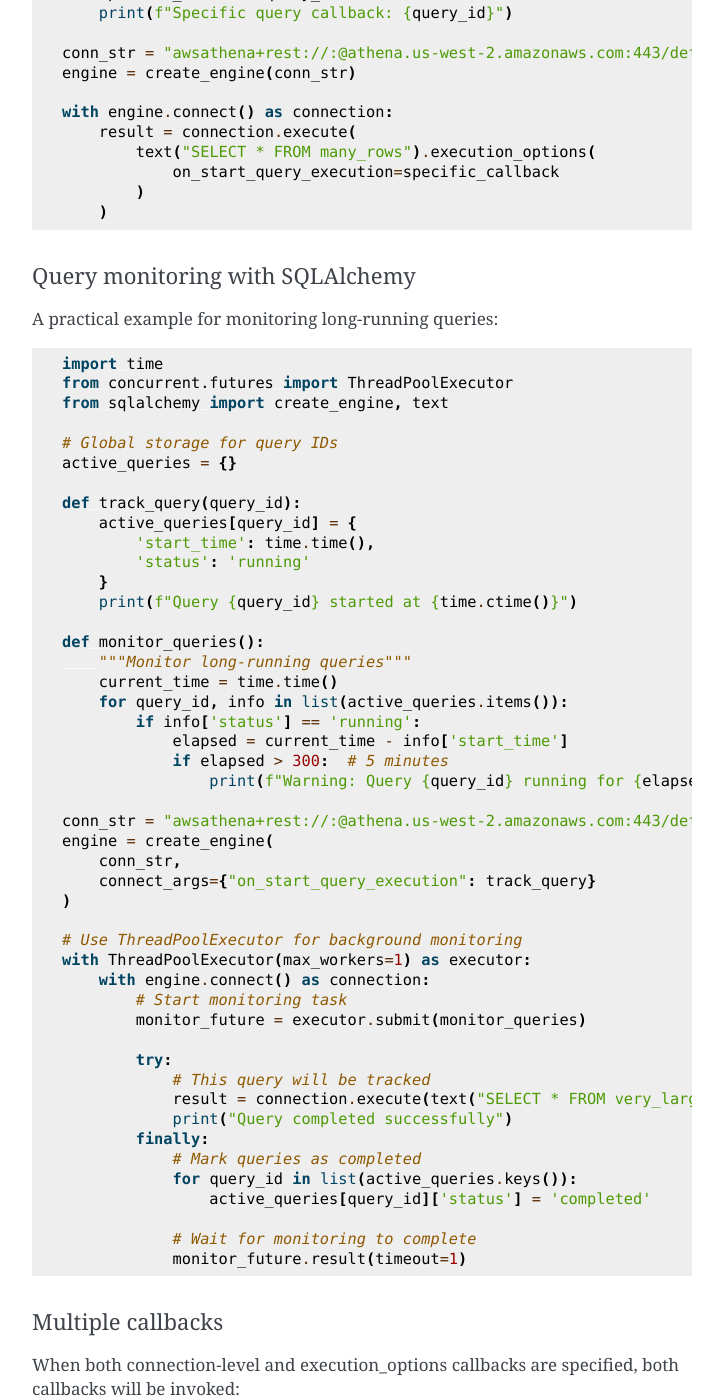
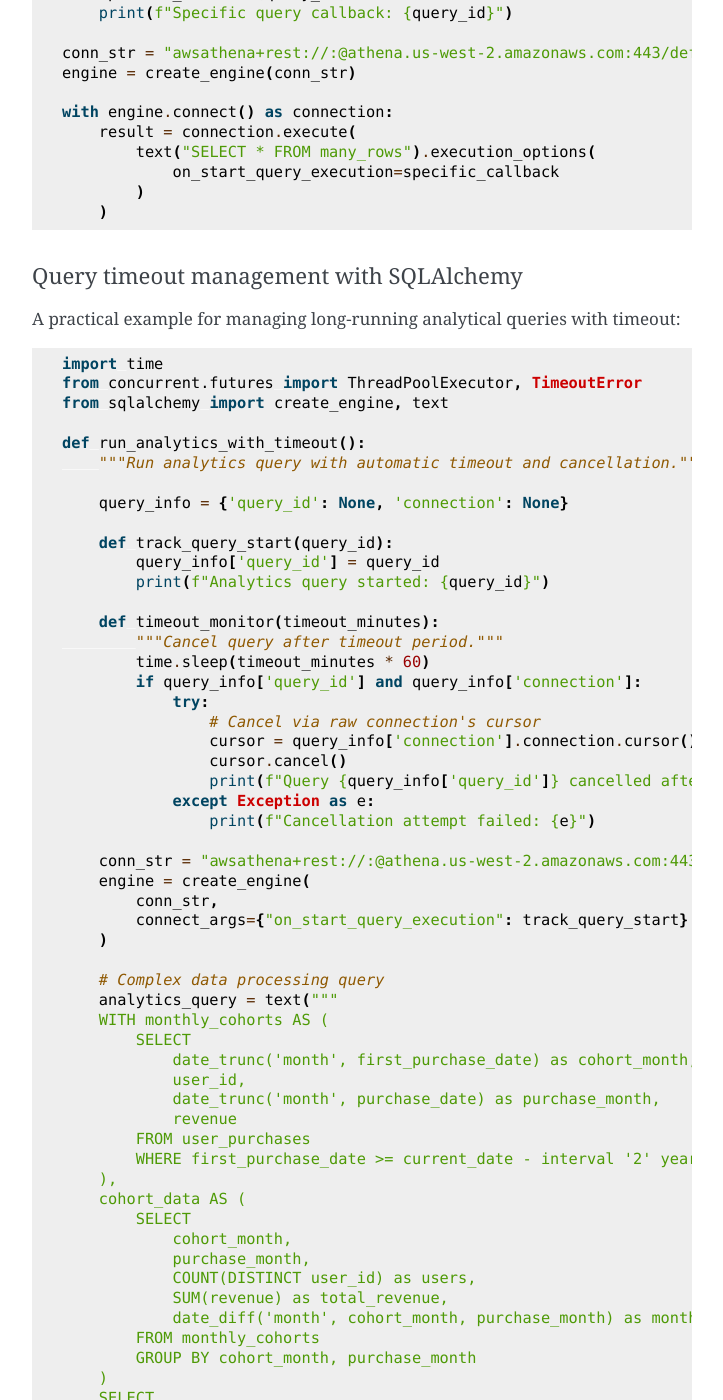
Before and after one commit to laughingman7743/PyAthena, a Sphinx documentation site: the page built from docs/sqlalchemy.rst, in a window 1280 px wide and 1400 px high, scrolled down 16903 px. Shown: the whole window, without its empty margins (388-1111 px from the left). Built offline with Sphinx 7.4.7, drawn with Linux system fonts in a browser that asks for light colours; some of the changed text lies outside the part shown.

Commit message:
Improve callback documentation with realistic analytics examples
Replace simple examples with practical long-running analytics queries
and eliminate global variable usage for better code practices.

Changes:
- docs/cursor.rst: Enhanced query cancellation example
  * Complex analytical query with user segmentation analysis
  * 10-minute timeout for realistic long-running scenario
  * Removed global variables, encapsulated in function
  * Proper result processing and error handling

- docs/sqlalchemy.rst: Enhanced query timeout management example
  * Cohort analysis query for realistic analytics use case
  * 15-minute timeout appropriate for complex analytics
  * Local state management without global variables
  * Comprehensive result processing and cleanup

Benefits:
- More realistic examples that users can relate to
- Demonstrates actual use cases for long-running analytics
- Better code practices without global state
- Proper resource management and cleanup
- Production-ready timeout values (10-15 minutes)

🤖 Generated with [Claude Code](https://claude.ai/code)

Co-Authored-By: Claude <noreply@anthropic.com>

```diff
--- a/docs/sqlalchemy.rst
+++ b/docs/sqlalchemy.rst
@@ -838,59 +838,113 @@ SQLAlchemy applications can use ``execution_options`` to specify callbacks for i
             )
         )
 
-Query monitoring with SQLAlchemy
-^^^^^^^^^^^^^^^^^^^^^^^^^^^^^^^^^
+Query timeout management with SQLAlchemy
+^^^^^^^^^^^^^^^^^^^^^^^^^^^^^^^^^^
 
-A practical example for monitoring long-running queries:
+A practical example for managing long-running analytical queries with timeout:
 
 .. code:: python
 
     import time
-    from concurrent.futures import ThreadPoolExecutor
+    from concurrent.futures import ThreadPoolExecutor, TimeoutError
     from sqlalchemy import create_engine, text
 
-    # Global storage for query IDs
-    active_queries = {}
+    def run_analytics_with_timeout():
+        """Run analytics query with automatic timeout and cancellation."""
 
-    def track_query(query_id):
-        active_queries[query_id] = {
-            'start_time': time.time(),
-            'status': 'running'
-        }
-        print(f"Query {query_id} started at {time.ctime()}")
+        query_info = {'query_id': None, 'connection': None}
 
-    def monitor_queries():
-        """Monitor long-running queries"""
-        current_time = time.time()
-        for query_id, info in list(active_queries.items()):
-            if info['status'] == 'running':
-                elapsed = current_time - info['start_time']
-                if elapsed > 300:  # 5 minutes
-                    print(f"Warning: Query {query_id} running for {elapsed:.1f}s")
+        def track_query_start(query_id):
+            query_info['query_id'] = query_id
+            print(f"Analytics query started: {query_id}")
 
-    conn_str = "awsathena+rest://:@athena.us-west-2.amazonaws.com:443/default?s3_staging_dir=s3://YOUR_S3_BUCKET/path/to/"
-    engine = create_engine(
-        conn_str,
-        connect_args={"on_start_query_execution": track_query}
-    )
+        def timeout_monitor(timeout_minutes):
+            """Cancel query after timeout period."""
+            time.sleep(timeout_minutes * 60)
+            if query_info['query_id'] and query_info['connection']:
+                try:
+                    # Cancel via raw connection's cursor
+                    cursor = query_info['connection'].connection.cursor()
+                    cursor.cancel()
+                    print(f"Query {query_info['query_id']} cancelled after {timeout_minutes}min timeout")
+                except Exception as e:
+                    print(f"Cancellation attempt failed: {e}")
 
-    # Use ThreadPoolExecutor for background monitoring
-    with ThreadPoolExecutor(max_workers=1) as executor:
-        with engine.connect() as connection:
-            # Start monitoring task
-            monitor_future = executor.submit(monitor_queries)
+        conn_str = "awsathena+rest://:@athena.us-west-2.amazonaws.com:443/default?s3_staging_dir=s3://YOUR_S3_BUCKET/path/to/"
+        engine = create_engine(
+            conn_str,
+            connect_args={"on_start_query_execution": track_query_start}
+        )
 
-            try:
-                # This query will be tracked
-                result = connection.execute(text("SELECT * FROM very_large_table"))
-                print("Query completed successfully")
-            finally:
-                # Mark queries as completed
-                for query_id in list(active_queries.keys()):
-                    active_queries[query_id]['status'] = 'completed'
+        # Complex data processing query
+        analytics_query = text("""
+        WITH monthly_cohorts AS (
+            SELECT
+                date_trunc('month', first_purchase_date) as cohort_month,
+                user_id,
+                date_trunc('month', purchase_date) as purchase_month,
+                revenue
+            FROM user_purchases
+            WHERE first_purchase_date >= current_date - interval '2' year
+        ),
+        cohort_data AS (
+            SELECT
+                cohort_month,
+                purchase_month,
+                COUNT(DISTINCT user_id) as users,
+                SUM(revenue) as total_revenue,
+                date_diff('month', cohort_month, purchase_month) as month_number
+            FROM monthly_cohorts
+            GROUP BY cohort_month, purchase_month
+        )
+        SELECT
+            cohort_month,
+            month_number,
+            users,
+            total_revenue,
+            ROUND(users * 100.0 / FIRST_VALUE(users) OVER (
+                PARTITION BY cohort_month ORDER BY month_number
+            ), 2) as retention_rate
+        FROM cohort_data
+        WHERE month_number <= 12
+        ORDER BY cohort_month, month_number
+        """)
 
-                # Wait for monitoring to complete
-                monitor_future.result(timeout=1)
+        with ThreadPoolExecutor(max_workers=1) as executor:
+            with engine.connect() as connection:
+                query_info['connection'] = connection
+
+                # Start timeout monitor (15 minutes for complex analytics)
+                timeout_future = executor.submit(timeout_monitor, 15)
+
+                try:
+                    print("Starting cohort analysis (15-minute timeout)...")
+                    result = connection.execute(analytics_query)
+
+                    # Process results
+                    rows = result.fetchall()
+                    print(f"Cohort analysis completed: {len(rows)} data points")
+
+                    # Show sample results
+                    for i, row in enumerate(rows[:5]):  # First 5 rows
+                        print(f"  Cohort {row.cohort_month}: Month {row.month_number}, "
+                              f"{row.users} users, {row.retention_rate}% retention")
+
+                    if len(rows) > 5:
+                        print(f"  ... and {len(rows) - 5} more rows")
+
+                except Exception as e:
+                    print(f"Analytics query failed or was cancelled: {e}")
+                finally:
+                    # Clean up
+                    query_info['connection'] = None
+                    try:
+                        timeout_future.result(timeout=1)
+                    except TimeoutError:
+                        pass  # Timeout monitor still running
+
+    # Run the analytics example
+    run_analytics_with_timeout()
 
 Multiple callbacks
 ^^^^^^^^^^^^^^^^^^^
```
Also changed, not shown: docs/cursor.rst (+77 -30 lines).
